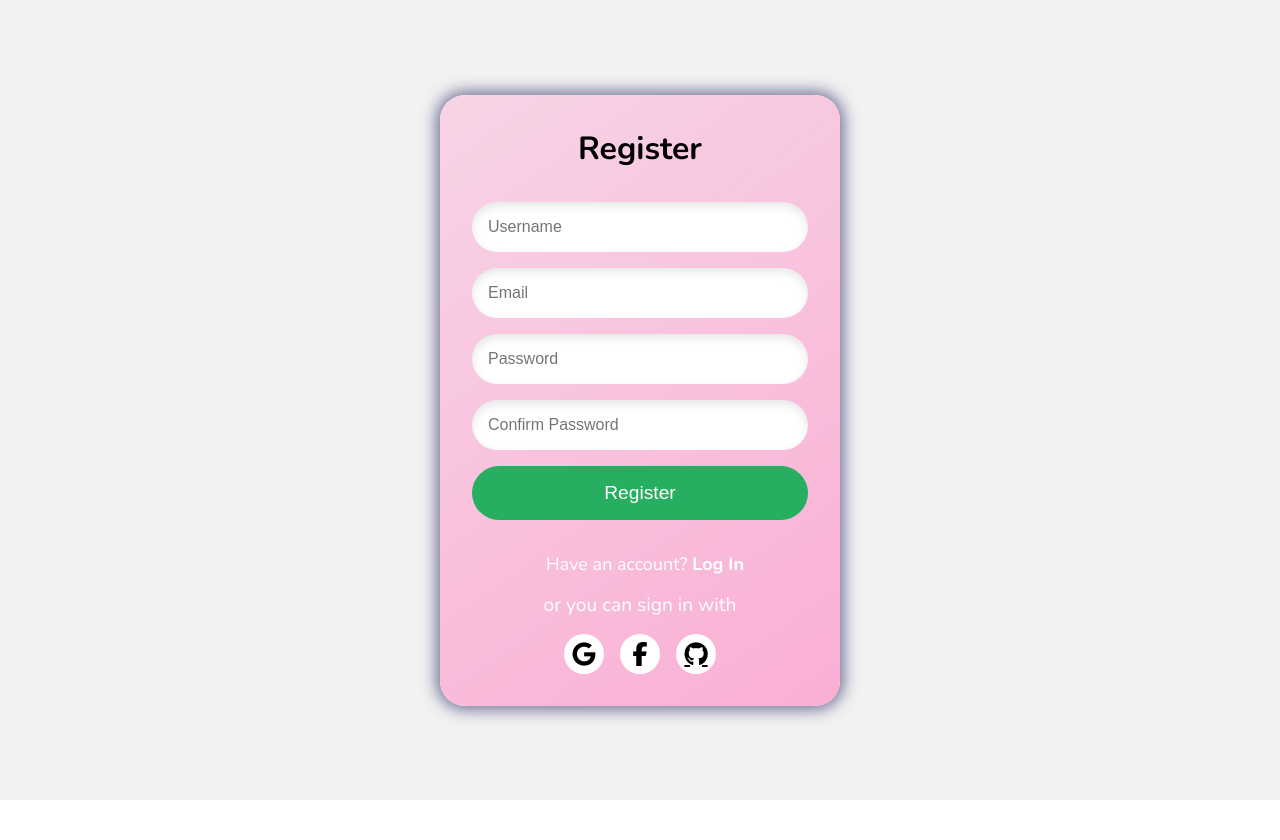
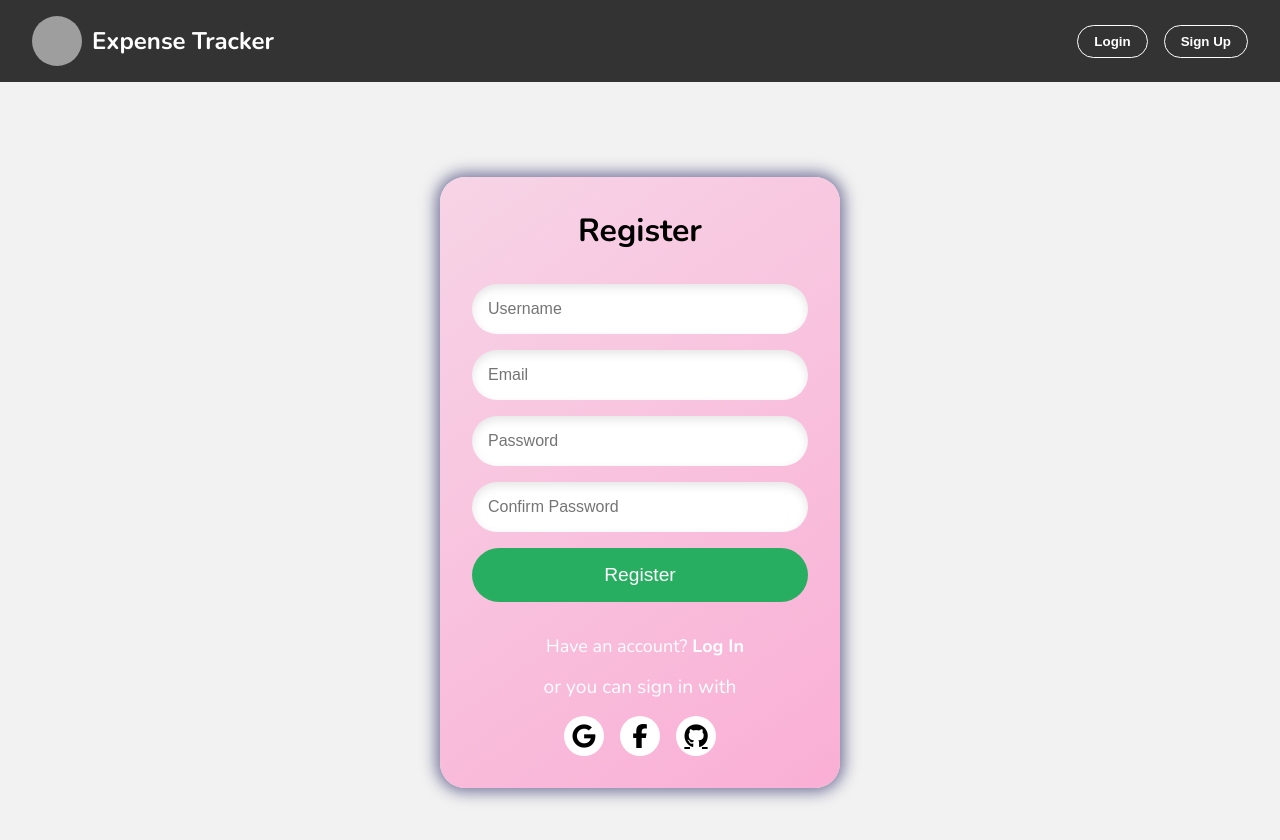
Before and after one commit to mathav-ramalingam/Expense_Tracker, a React (Create React App) app in the folder frontend/: page /Register in a window 1280 px wide. Shown: the top 840 px of the page. Before the commit the page ends 800 px from the top, so only its background shows below. Built offline with nearby package versions, Linux system fonts and the light colour scheme; grey boxes are pictures that could not be loaded.

Commit message:
Modified

```diff
--- a/frontend/src/Components/Auth/Login.jsx
+++ b/frontend/src/Components/Auth/Login.jsx
@@ -2,6 +2,26 @@ import styled, { keyframes } from "styled-components";
 import React, { useState } from "react";
 import axios from "axios";
 import { useNavigate } from "react-router-dom";
+import image from "../../img/image.png";
+
+const Navbar = () => {
+  return (
+    <NavbarStyled>
+      <div className="navbar-container">
+        <div className="logo">
+          <img src={image} alt="App Logo" />
+          <span className="app-title">Expense Tracker</span>
+        </div>
+        <div className="auth-buttons">
+          <button className="login-btn">Login</button>
+          <a href="/register">
+            <button className="signup-btn">Sign UP</button>{" "}
+          </a>
+        </div>
+      </div>
+    </NavbarStyled>
+  );
+};
 
 const LoginForm = () => {
   const navigate = useNavigate();
@@ -23,7 +43,6 @@ const LoginForm = () => {
   const handleSubmit = async (e) => {
     e.preventDefault();
 
-    // Validate email and password fields
     if (!formData.email || !formData.password) {
       setError("Please fill in all fields");
       return;
@@ -32,18 +51,15 @@ const LoginForm = () => {
     setError("");
 
     try {
-      // Send login request
       const response = await axios.post(
-        "https://expense-backend-jepr.onrender.com/data-login",
+        "http://localhost:5050/api/v1/data-login",
         {
           email: formData.email,
           password: formData.password,
         }
       );
 
-      // Check if login was successful
       if (response.status === 200) {
-        console.log("Successfully logged in", response.data);
         navigate("/dashboard", {
           state: {
             username: response.data.username,
@@ -57,12 +73,12 @@ const LoginForm = () => {
       } else {
         setError("Failed to log in. Please try again.");
       }
-      console.log("Failed to log in", error);
     }
   };
 
   return (
     <>
+      <Navbar />
       <LoginStyled>
         <div className="login-container">
           <h2>Login</h2>
@@ -90,7 +106,7 @@ const LoginForm = () => {
             {error && <p className="error">{error}</p>}
             <button type="submit">Log In</button>
             <a
-              href="http://localhost:3000/register"
+              href="/register"
               style={{
                 textDecoration: "none",
                 color: "white",
@@ -106,16 +122,16 @@ const LoginForm = () => {
             <p>or you can sign in with</p>
             <div className="social-login">
               <button className="social-icon google">
-                <i class="fa-brands fa-google"></i>
+                <i className="fa-brands fa-google"></i>
               </button>
               <button className="social-icon facebook">
-                <i class="fa-brands fa-facebook-f"></i>
+                <i className="fa-brands fa-facebook-f"></i>
               </button>
               <a
                 href="https://github.com/mathav-ramalingam/Expense_Tracker.git"
                 className="social-icon github"
               >
-                <i class="fa-brands fa-github"></i>
+                <i className="fa-brands fa-github"></i>
               </a>
             </div>
           </form>
@@ -125,7 +141,6 @@ const LoginForm = () => {
   );
 };
 
-// Animation for smooth entrance
 const fadeIn = keyframes`
   0% {
     opacity: 0;
@@ -137,6 +152,63 @@ const fadeIn = keyframes`
   }
 `;
 
+const NavbarStyled = styled.nav`
+  width: 100%;
+  background: #333;
+  color: white;
+  padding: 1rem 2rem;
+  display: flex;
+  justify-content: space-between;
+  align-items: center;
+
+  .navbar-container {
+    display: flex;
+    justify-content: space-between;
+    align-items: center;
+    width: 100%;
+
+    .logo {
+      display: flex;
+      align-items: center;
+      gap: 10px;
+
+      img {
+        width: 50px;
+        height: 50px;
+        border-radius: 25px;
+      }
+
+      .app-title {
+        font-size: 1.5rem;
+        font-weight: bold;
+        color: #fff;
+      }
+    }
+
+    .auth-buttons {
+      display: flex;
+      gap: 1rem;
+
+      .login-btn,
+      .signup-btn {
+        background-color: transparent;
+        border: 1px solid #fff;
+        border-radius: 20px;
+        color: #fff;
+        padding: 0.5rem 1rem;
+        cursor: pointer;
+        font-weight: bold;
+        transition: all 0.3s ease;
+
+        &:hover {
+          background-color: #fff;
+          color: #333;
+        }
+      }
+    }
+  }
+`;
+
 const LoginStyled = styled.div`
   display: flex;
   justify-content: center;
@@ -144,12 +216,6 @@ const LoginStyled = styled.div`
   height: 100vh;
   background: #f2f2f2;
   box-shadow: 10px 4px 10px red;
-
-  .f {
-    &:hover {
-      color: black;
-    }
-  }
 
   .login-container {
     width: 400px;
@@ -161,7 +227,7 @@ const LoginStyled = styled.div`
     animation: ${fadeIn} 0.5s ease-in-out;
 
     h2 {
-      olor: black;
+      color: black;
       font-size: 2rem;
       margin-bottom: 1.5rem;
     }
@@ -203,7 +269,7 @@ const LoginStyled = styled.div`
 
       p {
         color: white;
-        margin: 0rem 0;
+        margin: 0;
       }
 
       .social-login {
--- a/frontend/src/Components/Auth/Register.jsx
+++ b/frontend/src/Components/Auth/Register.jsx
@@ -4,6 +4,26 @@ import React, { useState } from "react";
 import { ToastContainer, toast } from "react-toastify";
 import "react-toastify/dist/ReactToastify.css";
 import axios from "axios";
+import image from "../../img/image.png";
+
+const Navbar = () => {
+  return (
+    <NavbarStyled>
+      <div className="navbar-container">
+        <div className="logo">
+          <img src={image} alt="App Logo" />
+          <span className="app-title">Expense Tracker</span>
+        </div>
+        <div className="auth-buttons">
+          <a href="http://localhost:3000/">
+            <button className="signup-btn">Login</button>{" "}
+          </a>
+          <button className="login-btn">Sign Up</button>
+        </div>
+      </div>
+    </NavbarStyled>
+  );
+};
 
 const RegisterForm = () => {
   const [formData, setFormData] = useState({
@@ -31,7 +51,7 @@ const RegisterForm = () => {
       setError("");
       try {
         const response = await axios.post(
-          "https://expense-backend-jepr.onrender.com/data-api",
+          "http://localhost:5050/api/v1/data-api",
           {
             username: formData.username,
             email: formData.email,
@@ -49,6 +69,8 @@ const RegisterForm = () => {
   };
 
   return (
+    <>
+      <Navbar />
       <RegisterStyled>
         <div className="Register">
           <h2>Register</h2>
@@ -128,6 +150,7 @@ const RegisterForm = () => {
           </form>
         </div>
       </RegisterStyled>
+    </>
   );
 };
 
@@ -140,6 +163,63 @@ const fadeIn = keyframes`
   100% {
     opacity: 1;
     transform: translateY(0);
+  }
+`;
+
+const NavbarStyled = styled.nav`
+  width: 100%;
+  background: #333;
+  color: white;
+  padding: 1rem 2rem;
+  display: flex;
+  justify-content: space-between;
+  align-items: center;
+
+  .navbar-container {
+    display: flex;
+    justify-content: space-between;
+    align-items: center;
+    width: 100%;
+
+    .logo {
+      display: flex;
+      align-items: center;
+      gap: 10px;
+
+      img {
+        width: 50px;
+        height: 50px;
+        border-radius: 25px;
+      }
+
+      .app-title {
+        font-size: 1.5rem;
+        font-weight: bold;
+        color: #fff;
+      }
+    }
+
+    .auth-buttons {
+      display: flex;
+      gap: 1rem;
+
+      .login-btn,
+      .signup-btn {
+        background-color: transparent;
+        border: 1px solid #fff;
+        border-radius: 20px;
+        color: #fff;
+        padding: 0.5rem 1rem;
+        cursor: pointer;
+        font-weight: bold;
+        transition: all 0.3s ease;
+
+        &:hover {
+          background-color: #fff;
+          color: #333;
+        }
+      }
+    }
   }
 `;
 
--- a/frontend/src/Components/DownloadReport/DownloadReport.js
+++ b/frontend/src/Components/DownloadReport/DownloadReport.js
@@ -19,33 +19,53 @@ function DownloadReport() {
     });
   };
 
+  const formatDate = (dateString) => {
+    const date = new Date(dateString);
+    return date.toISOString().split("T")[0]; // Format as YYYY-MM-DD
+  };
+
   const downloadPDF = () => {
     const filteredIncomes = filterData(incomes);
     const filteredExpenses = filterData(expenses);
     const doc = new jsPDF();
 
     // Document title and filters
+    doc.setFontSize(16);
     doc.text("User Financial Report", 20, 20);
-    doc.text(`Month: ${month || "All"} Year: ${year || "All"}`, 20, 30);
+    doc.setFontSize(12);
+    doc.text(`Month: ${month || "All"} | Year: ${year || "All"}`, 20, 30);
 
     // Adding income details
+    doc.setFontSize(14);
     doc.text("Income Details:", 20, 50);
+    doc.setFontSize(12);
+    let yOffset = 60;
     filteredIncomes.forEach((income, index) => {
       doc.text(
-        `${index + 1}. ${income.description} - $${income.amount} on ${income.date}`,
+        `${index + 1}. ${income.description} - $${
+          income.amount
+        } on ${formatDate(income.date)}`,
         20,
-        60 + index * 10
+        yOffset
       );
+      yOffset += 10;
     });
 
     // Adding expense details
-    doc.text("Expense Details:", 20, 80 + filteredIncomes.length * 10);
+    yOffset += 10;
+    doc.setFontSize(14);
+    doc.text("Expense Details:", 20, yOffset);
+    doc.setFontSize(12);
+    yOffset += 10;
     filteredExpenses.forEach((expense, index) => {
       doc.text(
-        `${index + 1}. ${expense.description} - $${expense.amount} on ${expense.date}`,
+        `${index + 1}. ${expense.description} - $${
+          expense.amount
+        } on ${formatDate(expense.date)}`,
         20,
-        90 + (filteredIncomes.length + index) * 10
+        yOffset
       );
+      yOffset += 10;
     });
 
     doc.save("financial_report.pdf");
@@ -72,7 +92,8 @@ function DownloadReport() {
             ))}
           </select>
           <button className="b" onClick={downloadPDF}>
-            <i className="fas fa-download " style={{ fontSize: "13px" }}></i>
+            <i className="fas fa-download" style={{ fontSize: "13px" }}></i>{" "}
+            {/* Icon with increased size */}
           </button>
         </div>
       </div>
@@ -110,7 +131,6 @@ const DownloadReportStyled = styled.div`
       margin-left: 10px;
       i {
         margin-right: 5px;
-
       }
     }
   }
```
Lines whose indentation alone changed are shown as unchanged.
